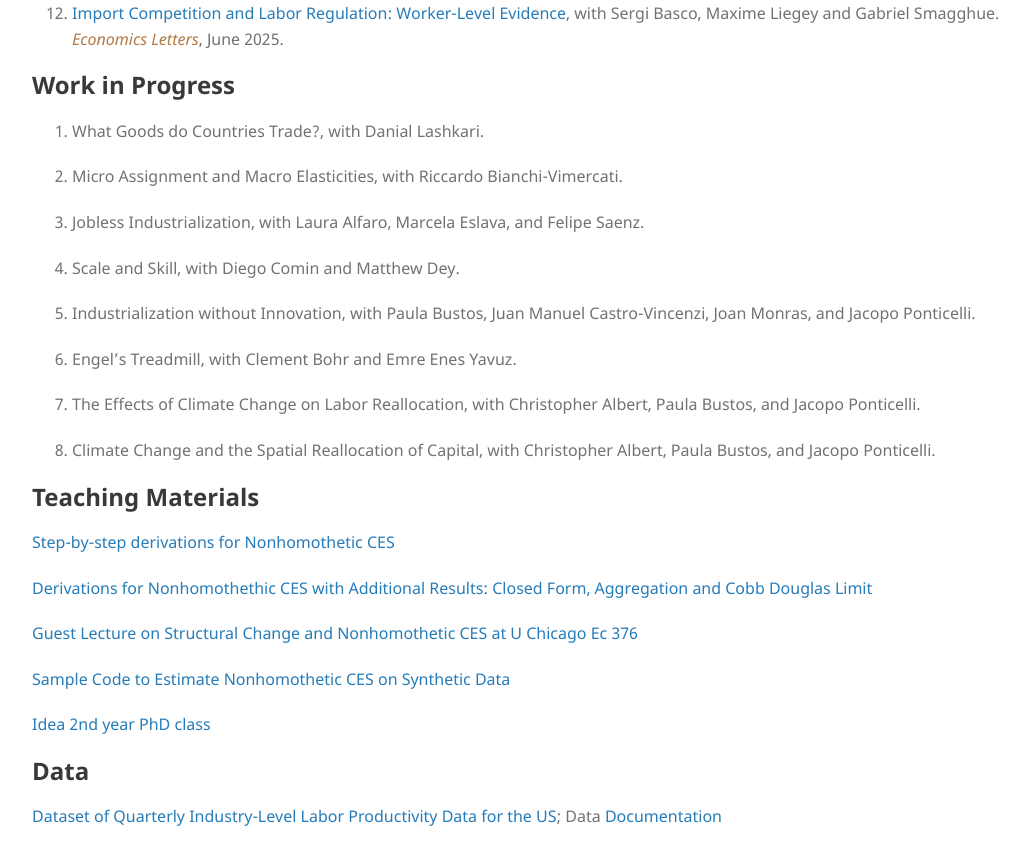
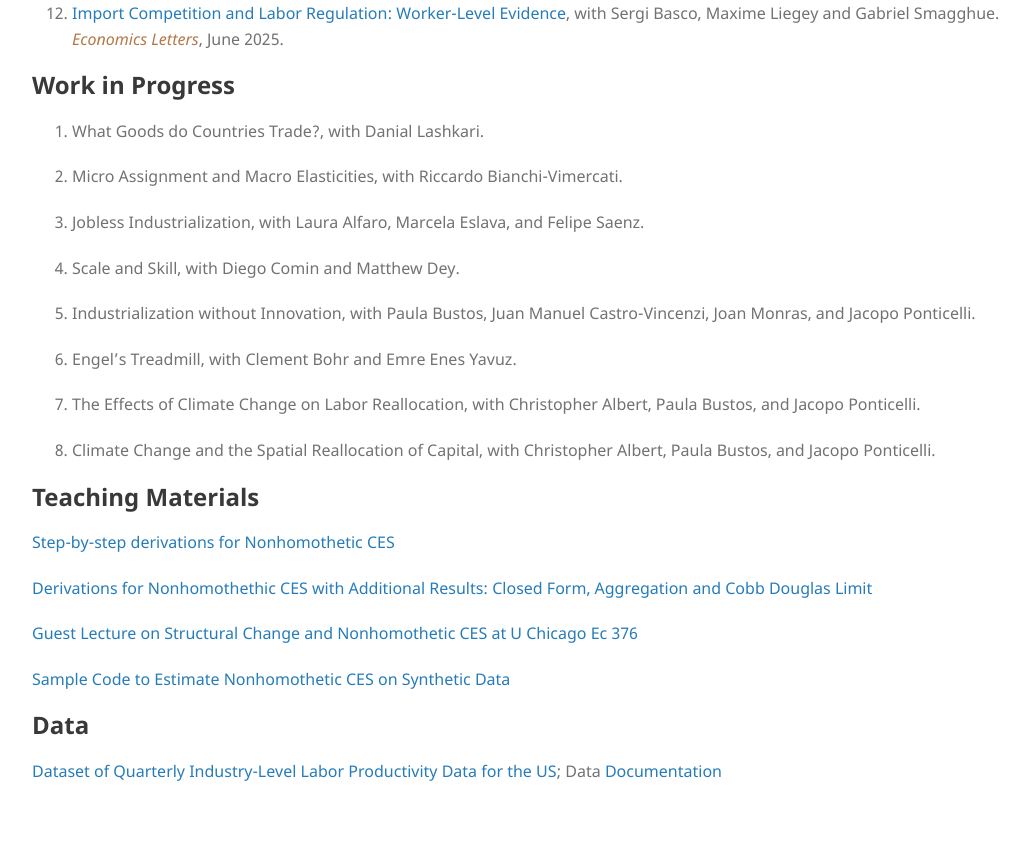
Before and after one commit to mestieri/mestieri.github.io, a Jekyll site: the page built from index.md, in a window 1280 px wide and 900 px high, scrolled down 2152 px. Shown: the top 865 px of the window, without its empty margins (96-1125 px from the left). Built offline with Jekyll 4.4.1, drawn with Linux system fonts in a browser that asks for light colours.

Commit message:
Remove link to 2nd year PhD class
Removed link to 2nd year PhD class.

```diff
--- a/index.md
+++ b/index.md
@@ -192,7 +192,6 @@ for Nonhomothetic CES Preferences](https://www.dropbox.com/scl/fi/obu49nw8d74wye
 
 [Sample Code to Estimate Nonhomothetic CES on Synthetic Data](https://www.dropbox.com/s/adzdfl0najc7jc5/estimation_nhces.zip?dl=0)
 
-[Idea 2nd year PhD class](https://mestieri.github.io/teaching)
 
 
 ## Data
```
